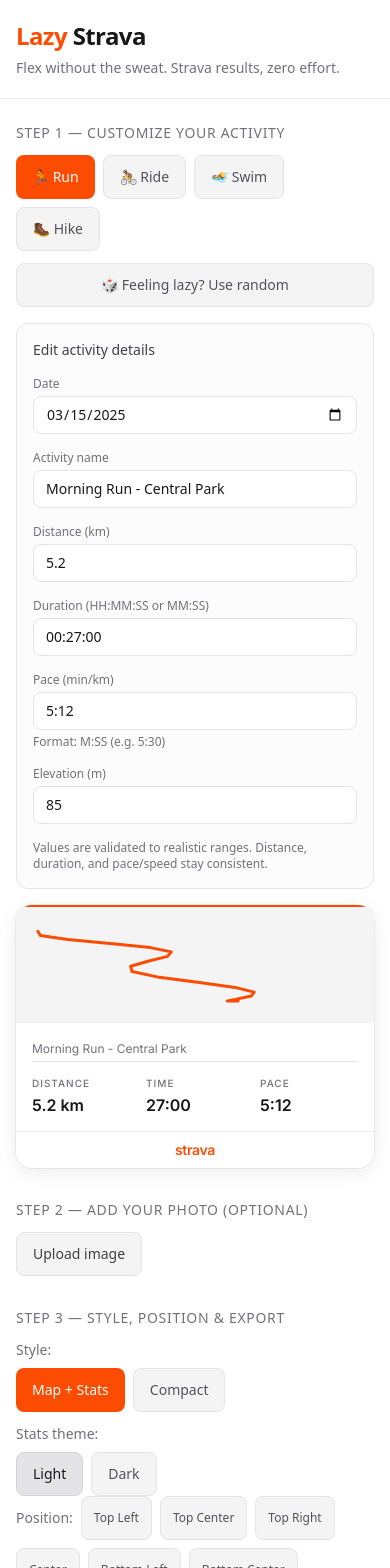
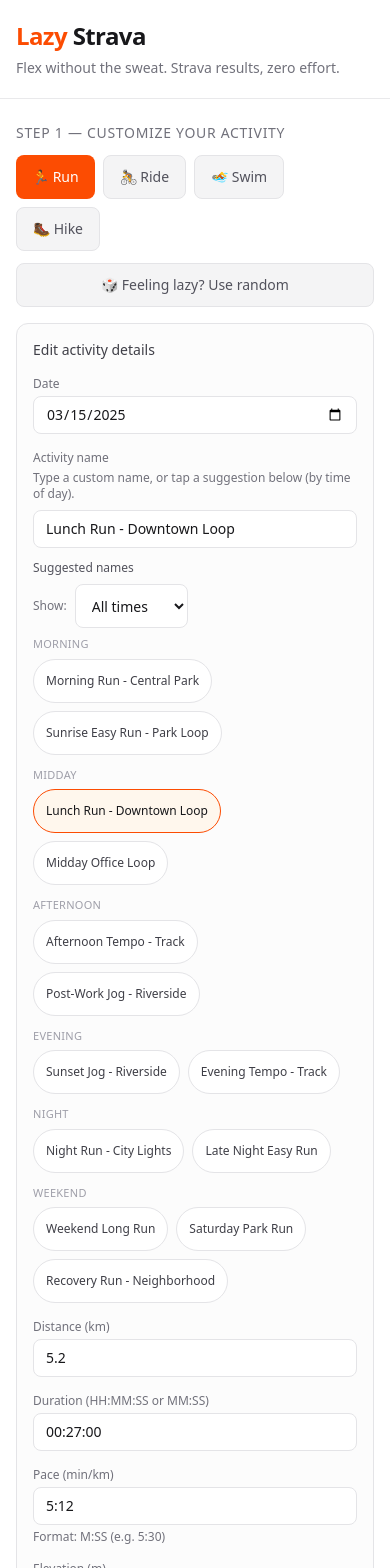
Before and after one commit to unabrijed/lazy-strava, a Next.js app: page / in a window 390 px wide. Shown: the top 1568 px of the page. Built offline with nearby package versions, Linux system fonts and the light colour scheme.

Commit message:
update ui

```diff
--- a/src/components/ActivityFieldsForm.tsx
+++ b/src/components/ActivityFieldsForm.tsx
@@ -3,7 +3,7 @@
 import { useState, useEffect } from "react";
 import type { StravaActivity } from "@/lib/constants";
 import { validateActivity, parseDurationToSec } from "@/lib/activityValidation";
-import { ROUTE_NAMES } from "@/lib/constants";
+import { ACTIVITY_NAME_PRESET_GROUPS, ROUTE_NAMES } from "@/lib/constants";
 
 interface ActivityFieldsFormProps {
   activity: StravaActivity;
@@ -20,11 +20,16 @@
 export function ActivityFieldsForm({ activity, onActivityChange }: ActivityFieldsFormProps) {
   const [durationInput, setDurationInput] = useState(() => formatDurationForInput(activity.duration));
   const [durationError, setDurationError] = useState(false);
+  const [nameGroupFilter, setNameGroupFilter] = useState<string>("all");
 
   useEffect(() => {
     setDurationInput(formatDurationForInput(activity.duration));
     setDurationError(false);
   }, [activity.duration]);
+
+  useEffect(() => {
+    setNameGroupFilter("all");
+  }, [activity.type]);
 
   const applyChange = (field: keyof StravaActivity, value: string | number) => {
     const next = { ...activity };
@@ -57,13 +62,16 @@
           />
         </div>
 
-        <div>
+        <div className="sm:col-span-2">
           <label className="mb-1 block text-xs font-medium text-zinc-500">Activity name</label>
+          <p className="mb-2 text-xs text-zinc-500">
+            Type a custom name, or tap a suggestion below (by time of day).
+          </p>
           <input
             type="text"
             value={activity.routeName}
             onChange={(e) => applyChange("routeName", e.target.value)}
-            placeholder="e.g. Morning Run"
+            placeholder="Your title — e.g. Evening tempo run"
             className={inputClass}
             list="route-suggestions"
           />
@@ -72,6 +80,74 @@
               <option key={name} value={name} />
             ))}
           </datalist>
+
+          <div className="mt-3 space-y-2">
+            <div className="flex flex-col gap-2 sm:flex-row sm:items-center sm:justify-between">
+              <span className="text-xs font-medium text-zinc-600">Suggested names</span>
+              <label className="flex items-center gap-2 text-xs text-zinc-500">
+                <span className="shrink-0">Show:</span>
+                <select
+                  value={nameGroupFilter}
+                  onChange={(e) => setNameGroupFilter(e.target.value)}
+                  className="min-h-[44px] sm:min-h-0 rounded-lg border border-zinc-200 bg-white px-3 py-2 text-sm text-zinc-900 focus:border-[#FC4C02] focus:outline-none focus:ring-1 focus:ring-[#FC4C02]"
+                >
+                  <option value="all">All times</option>
+                  {ACTIVITY_NAME_PRESET_GROUPS[activity.type].map((g) => (
+                    <option key={g.label} value={g.label}>
+                      {g.label}
+                    </option>
+                  ))}
+                </select>
+              </label>
+            </div>
+
+            {nameGroupFilter === "all" ? (
+              <div className="space-y-3">
+                {ACTIVITY_NAME_PRESET_GROUPS[activity.type].map((group) => (
+                  <div key={group.label}>
+                    <p className="mb-1.5 text-[11px] font-medium uppercase tracking-wide text-zinc-400">
+                      {group.label}
+                    </p>
+                    <div className="flex flex-wrap gap-2">
+                      {group.names.map((name) => (
+                        <button
+                          key={name}
+                          type="button"
+                          onClick={() => applyChange("routeName", name)}
+                          className={`min-h-[44px] rounded-full border px-3 py-2 text-left text-xs font-medium transition-colors touch-manipulation sm:min-h-0 sm:py-1.5 ${
+                            activity.routeName === name
+                              ? "border-[#FC4C02] bg-orange-50 text-zinc-900"
+                              : "border-zinc-200 bg-white text-zinc-700 hover:border-zinc-300 active:bg-zinc-50"
+                          }`}
+                        >
+                          {name}
+                        </button>
+                      ))}
+                    </div>
+                  </div>
+                ))}
+              </div>
+            ) : (
+              <div className="-mx-1 flex gap-2 overflow-x-auto pb-1 pt-0.5 sm:flex-wrap">
+                {ACTIVITY_NAME_PRESET_GROUPS[activity.type]
+                  .find((g) => g.label === nameGroupFilter)
+                  ?.names.map((name) => (
+                    <button
+                      key={name}
+                      type="button"
+                      onClick={() => applyChange("routeName", name)}
+                      className={`min-h-[44px] shrink-0 rounded-full border px-3 py-2 text-left text-xs font-medium transition-colors touch-manipulation sm:min-h-0 sm:py-1.5 ${
+                        activity.routeName === name
+                          ? "border-[#FC4C02] bg-orange-50 text-zinc-900"
+                          : "border-zinc-200 bg-white text-zinc-700 hover:border-zinc-300 active:bg-zinc-50"
+                      }`}
+                    >
+                      {name}
+                    </button>
+                  ))}
+              </div>
+            )}
+          </div>
         </div>
       </div>
 
--- a/src/components/ImageComposer.tsx
+++ b/src/components/ImageComposer.tsx
@@ -91,7 +91,7 @@
       }}
     >
       <div
-        className={`cursor-move ${selected ? "ring-2 ring-[#FC4C02] ring-offset-2 rounded-2xl" : ""}`}
+        className={`cursor-move touch-none ${selected ? "ring-2 ring-[#FC4C02] ring-offset-2 rounded-2xl" : ""}`}
         style={{
           transform: `scale(${scale}) rotate(${rotation}deg)`,
           transformOrigin: "center center",
@@ -309,6 +309,7 @@
   const handlePointerDown = useCallback(
     (e: React.PointerEvent, target: LayerId) => {
       e.preventDefault();
+      (e.target as HTMLElement).setPointerCapture?.(e.pointerId);
       touchStartRef.current = { x: e.clientX, y: e.clientY, target };
       setSelectedLayer(target);
       startDrag(e.clientX, e.clientY, target);
@@ -453,7 +454,6 @@
       onPointerMove={handlePointerMove}
       onPointerUp={endDrag}
       onPointerLeave={endDrag}
-      style={{ touchAction: "none" }}
     >
       <div className="flex flex-wrap gap-2 items-center">
         <span className="text-sm text-zinc-500">Position:</span>
@@ -476,7 +476,7 @@
 
       <div
         ref={wrapperRefCallback}
-        className="mx-auto w-full max-w-[min(100vw-2rem,400px)] sm:max-w-[400px] rounded-xl border border-zinc-200 bg-zinc-100 p-2 touch-none"
+        className="mx-auto w-full max-w-[min(100vw-2rem,400px)] sm:max-w-[400px] rounded-xl border border-zinc-200 bg-zinc-100 p-2"
         style={{ aspectRatio: `${STORY_WIDTH} / ${STORY_HEIGHT}` }}
         onTouchStart={handleTouchStart}
         onTouchMove={handleTouchMove}
--- a/src/lib/constants.ts
+++ b/src/lib/constants.ts
@@ -14,39 +14,143 @@
 
 export const STRAVA_ORANGE = "#FC4C02";
 
-export const ROUTE_NAMES: Record<ActivityType, string[]> = {
+/** Grouped by time of day for UI chips; flat list derived for random/datalist. */
+export const ACTIVITY_NAME_PRESET_GROUPS: Record<
+  ActivityType,
+  { label: string; names: string[] }[]
+> = {
   run: [
-    "Morning Run - Central Park",
-    "Sunset Jog - Riverside",
-    "Lunch Run - Downtown Loop",
-    "Evening Tempo - Track",
-    "Weekend Long Run",
-    "Recovery Run - Neighborhood",
-    "Hill Repeats - Mountain View",
+    {
+      label: "Morning",
+      names: ["Morning Run - Central Park", "Sunrise Easy Run - Park Loop"],
+    },
+    {
+      label: "Midday",
+      names: ["Lunch Run - Downtown Loop", "Midday Office Loop"],
+    },
+    {
+      label: "Afternoon",
+      names: ["Afternoon Tempo - Track", "Post-Work Jog - Riverside"],
+    },
+    {
+      label: "Evening",
+      names: ["Sunset Jog - Riverside", "Evening Tempo - Track"],
+    },
+    {
+      label: "Night",
+      names: ["Night Run - City Lights", "Late Night Easy Run"],
+    },
+    {
+      label: "Weekend",
+      names: ["Weekend Long Run", "Saturday Park Run", "Recovery Run - Neighborhood"],
+    },
   ],
   ride: [
-    "Sunday Long Ride",
-    "Morning Commute",
-    "Weekend Epic - Coast Road",
-    "Training Ride - Flat Loop",
-    "Hill Climb - Mountain Pass",
-    "City Explorers Ride",
-    "Evening Spin",
+    {
+      label: "Morning",
+      names: ["Morning Commute", "Sunrise Ride - Coast"],
+    },
+    {
+      label: "Midday",
+      names: ["Lunch Ride - Loop", "Midday Spin - Flat Route"],
+    },
+    {
+      label: "Afternoon",
+      names: ["Afternoon Training Ride", "Flat Loop Sprints"],
+    },
+    {
+      label: "Evening",
+      names: ["Evening Spin", "Sunset Coast Road"],
+    },
+    {
+      label: "Night",
+      names: ["Night Ride - City Lights"],
+    },
+    {
+      label: "Weekend",
+      names: ["Weekend Epic - Coast Road", "Sunday Long Ride", "Hill Climb - Mountain Pass"],
+    },
   ],
   swim: [
-    "Morning Laps - Pool",
-    "Open Water - Lake",
-    "Technique Session",
-    "Endurance Swim",
-    "Sprint Training",
-    "Recovery Swim",
+    {
+      label: "Morning",
+      names: ["Morning Laps - Pool", "Early Swim Session"],
+    },
+    {
+      label: "Midday",
+      names: ["Lunch Swim - Pool", "Midday Lap Session"],
+    },
+    {
+      label: "Afternoon",
+      names: ["Afternoon Technique Session", "Open Water Practice"],
+    },
+    {
+      label: "Evening",
+      names: ["Evening Swim Session", "Pool Cooldown"],
+    },
+    {
+      label: "Night",
+      names: ["Night Swim - Pool"],
+    },
+    {
+      label: "Weekend",
+      names: ["Open Water - Lake", "Weekend Endurance Swim", "Sprint Training"],
+    },
   ],
   hike: [
-    "Trail to Summit",
-    "Forest Loop",
-    "Coastal Hike",
-    "Mountain Ascent",
-    "Valley Walk",
-    "Scenic Ridge Trail",
+    {
+      label: "Morning",
+      names: ["Sunrise Ridge Trail", "Morning Forest Loop"],
+    },
+    {
+      label: "Midday",
+      names: ["Summit Lunch Hike", "Midday Valley Walk"],
+    },
+    {
+      label: "Afternoon",
+      names: ["Afternoon Coastal Hike", "Trail to Summit"],
+    },
+    {
+      label: "Evening",
+      names: ["Golden Hour Hike", "Scenic Ridge Trail"],
+    },
+    {
+      label: "Night",
+      names: ["Twilight Trail Walk"],
+    },
+    {
+      label: "Weekend",
+      names: ["Weekend Long Hike", "Mountain Ascent", "Forest Loop"],
+    },
   ],
 };
+
+function flattenPresetGroups(type: ActivityType): string[] {
+  const seen = new Set<string>();
+  const out: string[] = [];
+  for (const g of ACTIVITY_NAME_PRESET_GROUPS[type]) {
+    for (const n of g.names) {
+      if (!seen.has(n)) {
+        seen.add(n);
+        out.push(n);
+      }
+    }
+  }
+  return out;
+}
+
+/** Flat list for datalist, random generation, and any code that needs all names. */
+export const ROUTE_NAMES: Record<ActivityType, string[]> = {
+  run: flattenPresetGroups("run"),
+  ride: flattenPresetGroups("ride"),
+  swim: flattenPresetGroups("swim"),
+  hike: flattenPresetGroups("hike"),
+};
+
+/** Stable defaults (not morning-first) for hydration and first paint. */
+export const DEFAULT_ROUTE_NAME: Record<ActivityType, string> = {
+  run: "Lunch Run - Downtown Loop",
+  ride: "Afternoon Training Ride",
+  swim: "Midday Lap Session",
+  hike: "Midday Valley Walk",
+};
--- a/src/lib/randomActivity.ts
+++ b/src/lib/randomActivity.ts
@@ -1,5 +1,5 @@
 import type { ActivityType, StravaActivity } from "./constants";
-import { ROUTE_NAMES } from "./constants";
+import { DEFAULT_ROUTE_NAME, ROUTE_NAMES } from "./constants";
 
 /** Stable default activity for hydration (no random/Date). */
 export function getDefaultActivity(type: ActivityType = "run"): StravaActivity {
@@ -9,7 +9,7 @@
       return {
         ...base,
         type: "run",
-        routeName: ROUTE_NAMES.run[0]!,
+        routeName: DEFAULT_ROUTE_NAME.run,
         distance: 5.2,
         duration: 1620,
         pace: "5:12",
@@ -20,7 +20,7 @@
       return {
         ...base,
         type: "ride",
-        routeName: ROUTE_NAMES.ride[0]!,
+        routeName: DEFAULT_ROUTE_NAME.ride,
         distance: 42.5,
         duration: 5400,
         speed: 28.3,
@@ -31,7 +31,7 @@
       return {
         ...base,
         type: "swim",
-        routeName: ROUTE_NAMES.swim[0]!,
+        routeName: DEFAULT_ROUTE_NAME.swim,
         distance: 1.5,
         duration: 2160,
         pace: "2:00",
@@ -41,9 +41,10 @@
       return {
         ...base,
         type: "hike",
-        routeName: ROUTE_NAMES.hike[0]!,
+        routeName: DEFAULT_ROUTE_NAME.hike,
         distance: 12.5,
         duration: 10800,
+        pace: "14:24",
         elevation: 650,
         calories: 720,
       };
```
